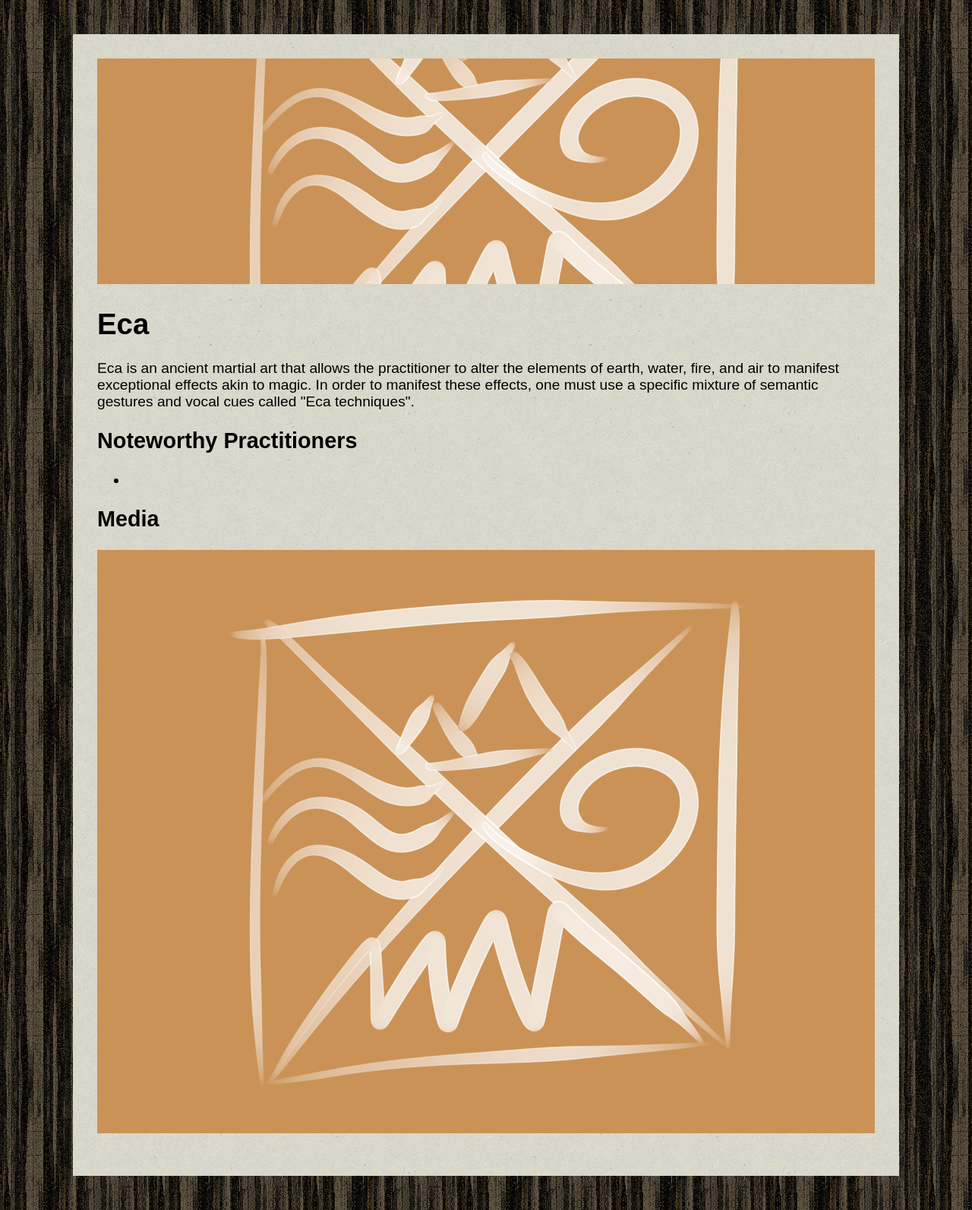
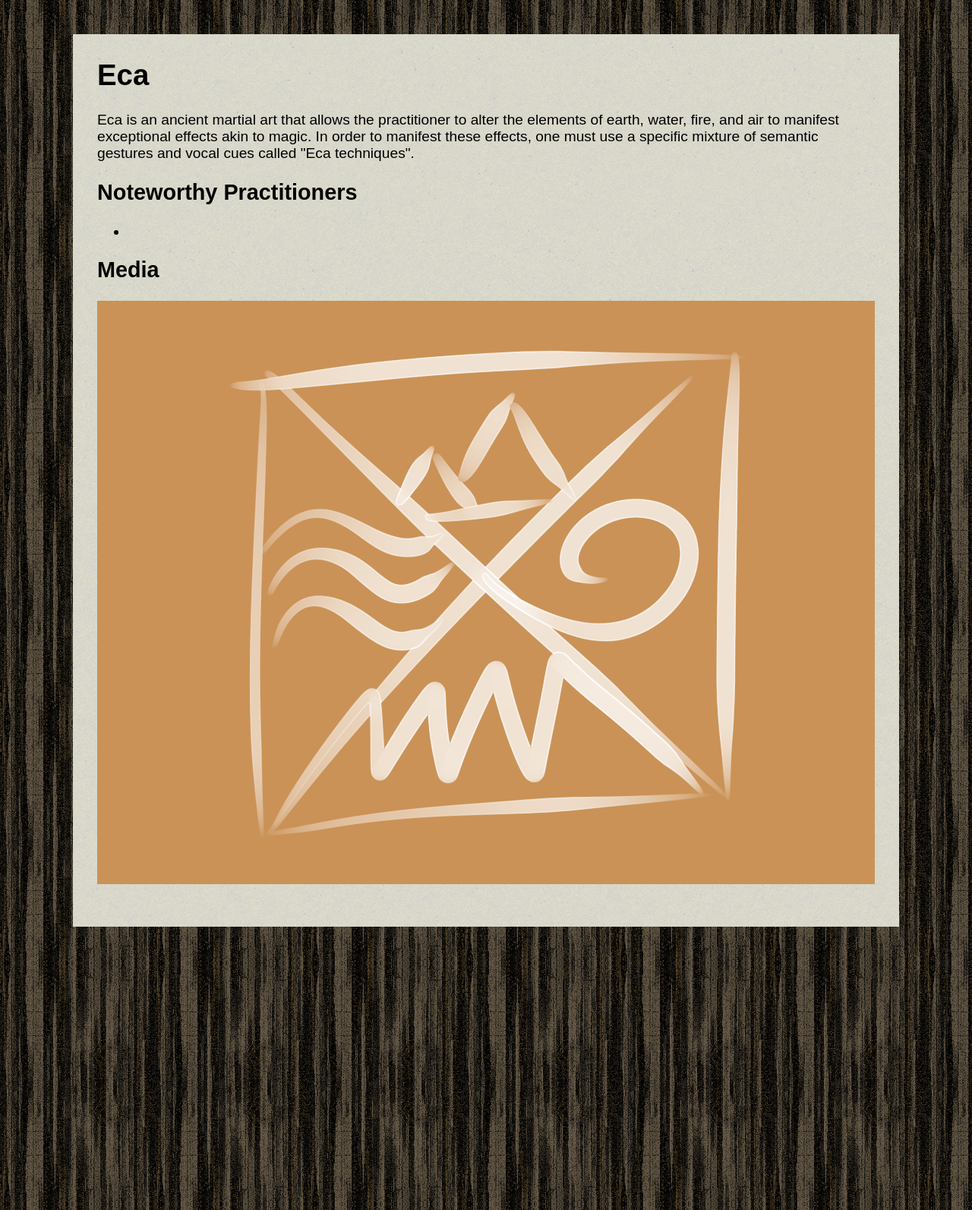
Before and after one commit to zuedev/eldragiir.guide, a Jekyll site: the page built from _concepts/eca.md, in a window 1280 px wide. Shown: the whole page at 76% size. Built offline with Jekyll 4.4.1, drawn with Linux system fonts in a browser that asks for light colours; some web fonts are replaced.

Commit message:
remove eca's thumbnail

```diff
--- a/_concepts/eca.md
+++ b/_concepts/eca.md
@@ -1,5 +1,5 @@
 ---
-thumbnail: /assets/img/eca.png
+# thumbnail: /assets/img/eca.png
 title: Eca
 description: Eca is an ancient martial art that allows the practitioner to alter
   the   elements of earth, water, fire, and air to manifest exceptional effects
```
